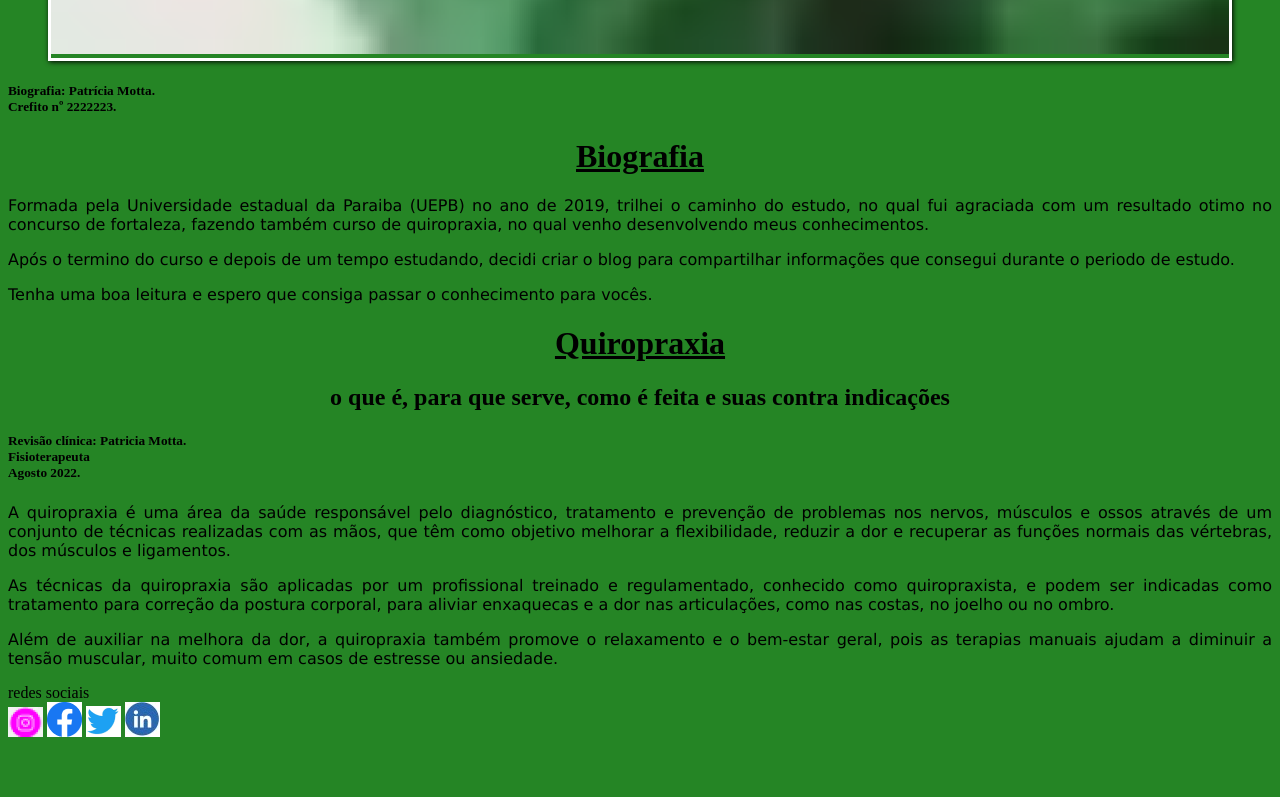
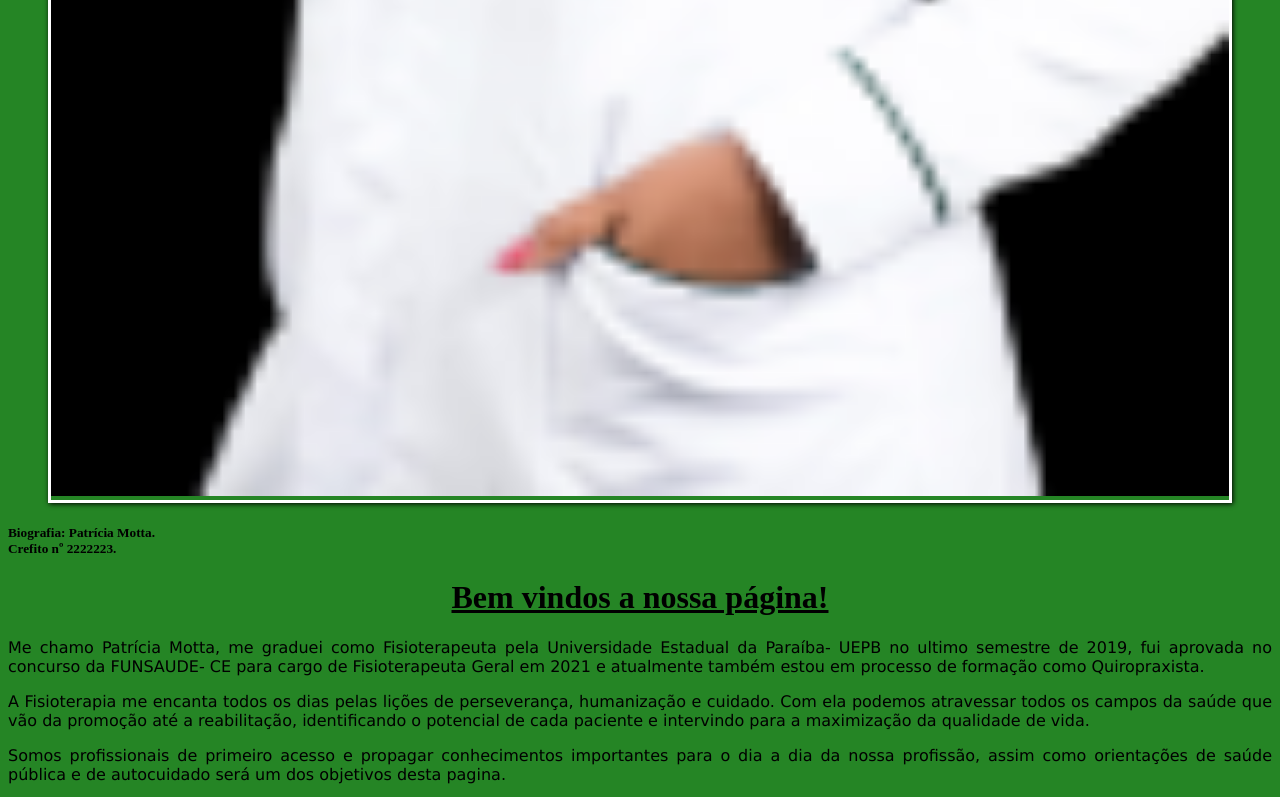
Before and after one commit to AntonioCarlos17/blog_teste, a plain HTML site: page quem_sou.html in a window 1280 px wide. Shown: the part 1560-2357 px from the top of the page. Before the commit the page ends 2309 px from the top, so only its background shows below. Drawn offline with Linux system fonts and the light colour scheme.

Commit message:
atualização fotos

```diff
--- a/_stilos/style.css
+++ b/_stilos/style.css
@@ -28,6 +28,9 @@ h5{
 figure.foto-legenda{
     border: 3px solid white;
     box-shadow: 1px 1px 5px black;
+    width: auto;
+    height: auto;
+    size: 40px 30px;
 }
 figure.foto-legenda img {
     width: 100%;
--- a/quem_sou.html
+++ b/quem_sou.html
@@ -16,17 +16,23 @@
     <p>Quem sou</p>
     <p>Cursos e certificado</p>
 </header>
+
 <figure class="foto-legenda">
-<img src="_imagens/patricia.jpeg">
+<img src="_imagens/pistoleira1.png" width="200"/>
 <figcaption>
 Edna Patrícia Souza da Motta
 </figcaption>
 </figure>
+
 <hgroup>
 <h5>Biografia: Patrícia Motta.<br>
   Crefito nº 2222223.</h5>
 </hgroup>
-<h1>Biografia</h1>
+<h1>Bem vindos a nossa página!</h1>
+<p>Me chamo Patrícia Motta, me graduei como Fisioterapeuta pela Universidade Estadual da Paraíba- UEPB no ultimo semestre de 2019, fui aprovada no concurso da FUNSAUDE- CE para cargo de Fisioterapeuta Geral em 2021 e atualmente também estou em processo de formação como Quiropraxista.</p>
+<p> A Fisioterapia me encanta todos os dias pelas lições de perseverança, humanização e cuidado. Com ela podemos atravessar todos os campos da saúde que vão da promoção até a reabilitação, identificando o potencial de cada paciente e intervindo para a maximização da qualidade de vida.</p>
+<p>Somos profissionais de primeiro acesso e propagar conhecimentos importantes para o dia a dia da nossa profissão, assim como orientações de saúde pública e de autocuidado será um dos objetivos desta pagina.</p>
+
 <p>Formada pela Universidade estadual da Paraiba (UEPB) no ano de 2019, trilhei o caminho do estudo, no qual fui agraciada com um resultado otimo no concurso de fortaleza, fazendo também curso de quiropraxia, no qual venho desenvolvendo meus conhecimentos.</p>
     <p>Após o termino do curso e depois de um tempo estudando, decidi criar o blog para compartilhar informações que consegui durante o periodo de estudo.</p>
     <p>Tenha uma boa leitura e espero que consiga passar o conhecimento para vocês.</p>
```
Also changed, not shown: _imagens/cerebelo.jpeg (added), _imagens/estetoscopio.jpeg (added), _imagens/linda.jpeg (added), _imagens/pistoleira1.png (added).
